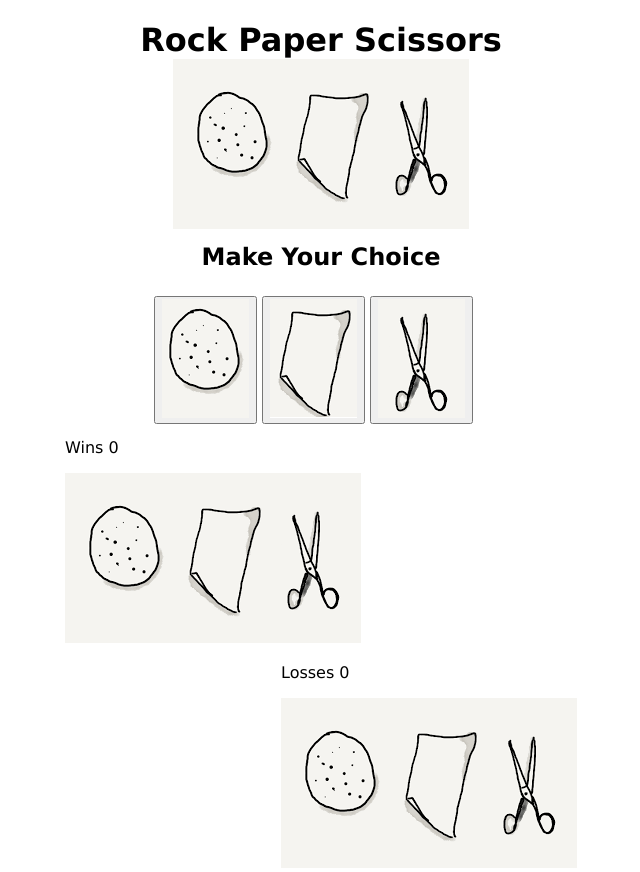
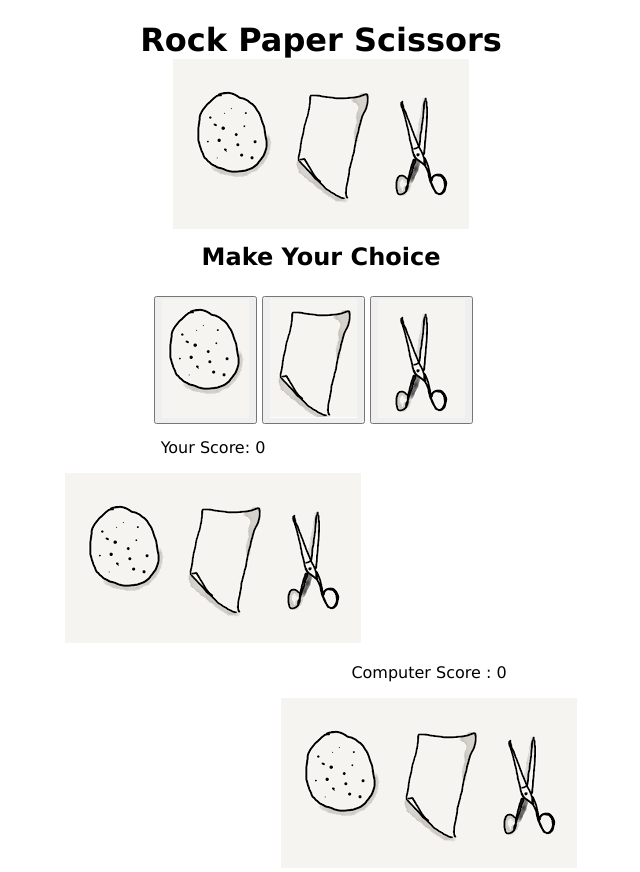
Before and after one commit to EddibN/thegame, a plain HTML site: page index.html in a window 1280 px wide. Shown: the whole page, without its empty margins (319-959 px from the left). Drawn offline with Linux system fonts and the light colour scheme.

Commit message:
add css change scores name

```diff
--- a/assets/css/style.css
+++ b/assets/css/style.css
@@ -59,6 +59,7 @@ height: 40px;
    .player {
        float: left;
        margin-left: 30%;
+       text-align: center;
    }
 
    player-image{
@@ -68,6 +69,7 @@ height: 40px;
    .computer {
     float: right;
     margin-right: 30%;
+    text-align: center;
 }
 
 computer-image {
--- a/index.html
+++ b/index.html
@@ -32,12 +32,12 @@
   </div>
 
   <div class="player">
-    <p class="scores">Wins <span id="wins">0</span></p>
+    <p class="scores">Your Score: <span id="wins">0</span></p>
     <img id="player-image" src="assets/images/logo.png" alt="Rock Paper Siccors">
   </div>
 
   <div class="computer">
-    <p class="scores">Losses <span id="Losses">0</span></p>
+    <p class="scores">Computer Score : <span id="Losses">0</span></p>
     <img id="player-image" src="assets/images/logo.png" alt="Rock Paper Siccors">
   </div>
 </section>
```
